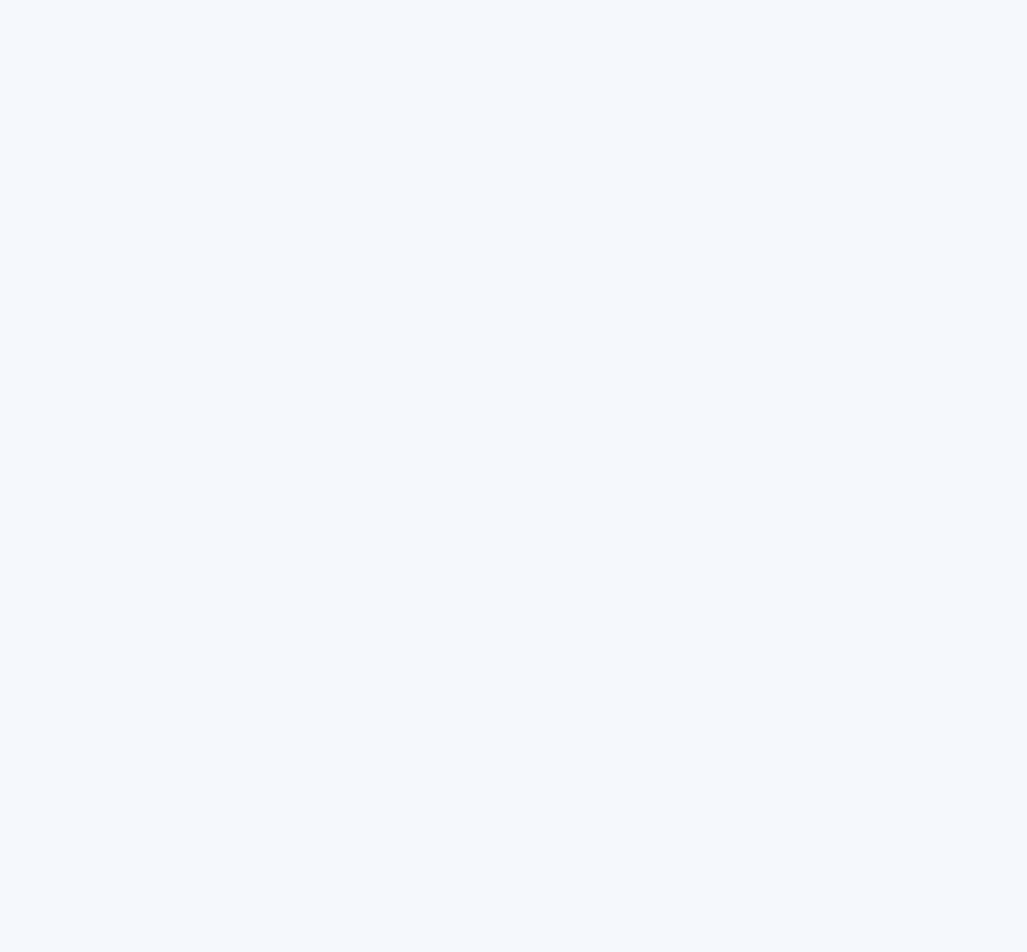
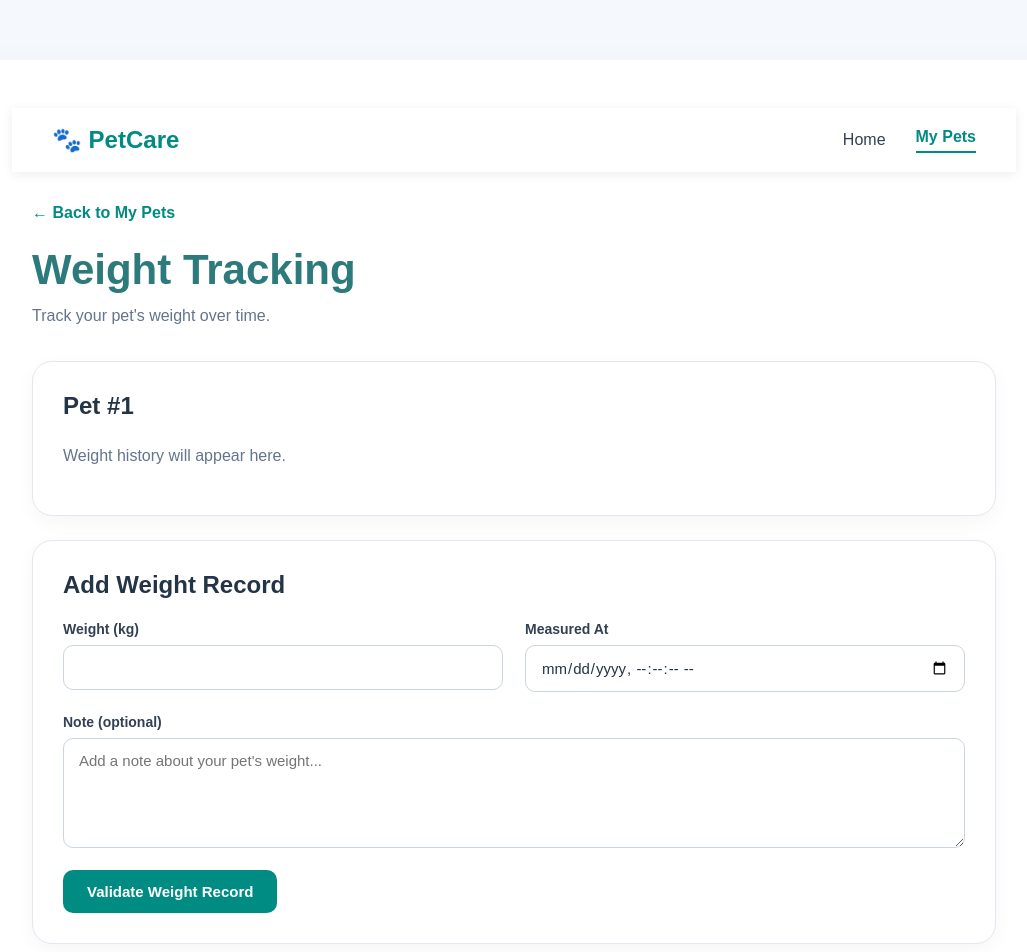
Before and after one commit to ducanhonichan/petcare-project, a React app in the folder frontend/: page /pets/1/weights in a window 1280 px wide. Before the commit this address had no page. Shown: the top 952 px of the page, without its empty margins (126-1153 px from the left). Before the commit the page ends 800 px from the top, so only its background shows below. Built offline with nearby package versions, Linux system fonts and the light colour scheme; the HTML template or start-up script is replaced by a standard one.

Commit message:
feat(T16): implement weight tracking frontend

```diff
--- a/frontend/src/App.css
+++ b/frontend/src/App.css
@@ -486,3 +486,151 @@ li {
     text-align: left;
   }
 }
+
+
+
+/* ===== WEIGHT TRACKING PAGE ===== */
+
+.weights-page {
+  width: 100%;
+}
+
+.weights-page > a {
+  display: inline-block;
+  margin-bottom: 24px;
+  color: #008b83;
+  text-decoration: none;
+  font-weight: 600;
+}
+
+.weights-page > a:hover {
+  text-decoration: underline;
+}
+
+.weights-page h1 {
+  margin: 0 0 8px;
+  font-size: 42px;
+  color: #2c7a7b;
+}
+
+.weights-page > p {
+  margin: 0 0 32px;
+  color: #64748b;
+}
+
+/* Weight Cards */
+
+.weights-card {
+  padding: 30px;
+  margin-bottom: 24px;
+  background: #ffffff;
+  border: 1px solid #e2e8f0;
+  border-radius: 20px;
+  box-shadow: 0 6px 20px rgba(0, 0, 0, 0.04);
+}
+
+.weights-card h2 {
+  margin: 0 0 22px;
+  color: #243447;
+  font-size: 24px;
+}
+
+/* Weight Form */
+
+.weights-card form {
+  display: grid;
+  grid-template-columns: repeat(2, minmax(0, 1fr));
+  gap: 22px;
+}
+
+.weights-card form > div {
+  display: flex;
+  flex-direction: column;
+  gap: 8px;
+}
+
+.weights-card form > div:nth-child(3) {
+  grid-column: 1 / -1;
+}
+
+.weights-card label {
+  color: #344054;
+  font-size: 14px;
+  font-weight: 600;
+}
+
+.weights-card input,
+.weights-card textarea {
+  width: 100%;
+  padding: 13px 15px;
+  border: 1px solid #cbd5e1;
+  border-radius: 10px;
+  background: #ffffff;
+  color: #243447;
+  font-size: 15px;
+  font-family: inherit;
+  box-sizing: border-box;
+}
+
+.weights-card input:focus,
+.weights-card textarea:focus {
+  outline: 2px solid #008b83;
+  outline-offset: 1px;
+}
+
+.weights-card textarea {
+  resize: vertical;
+  min-height: 110px;
+}
+
+.weights-card button {
+  grid-column: 1 / -1;
+  justify-self: start;
+  padding: 13px 24px;
+  background: #008b83;
+  color: #ffffff;
+  border: none;
+  border-radius: 10px;
+  font-size: 15px;
+  font-weight: 600;
+  cursor: pointer;
+  transition: 0.2s ease;
+}
+
+.weights-card button:hover {
+  background: #006e68;
+  transform: translateY(-2px);
+}
+
+.weights-card p[role="status"] {
+  margin: 20px 0 0;
+  padding: 14px 16px;
+  background: #eaf7f4;
+  border-radius: 10px;
+  color: #285e61;
+  font-weight: 600;
+}
+
+/* Responsive */
+
+@media (max-width: 768px) {
+  .weights-page h1 {
+    font-size: 34px;
+  }
+
+  .weights-card {
+    padding: 22px;
+  }
+
+  .weights-card form {
+    grid-template-columns: 1fr;
+  }
+
+  .weights-card form > div:nth-child(3) {
+    grid-column: auto;
+  }
+
+  .weights-card button {
+    width: 100%;
+  }
+}
--- a/frontend/src/App.jsx
+++ b/frontend/src/App.jsx
@@ -2,6 +2,7 @@ import { BrowserRouter, Routes, Route } from 'react-router-dom'
 import MainLayout from './components/MainLayout'
 import Home from './pages/Home'
 import Pets from './pages/Pets'
+import Weights from './pages/Weights'
 
 function App() {
   return (
@@ -10,6 +11,10 @@ function App() {
         <Route element={<MainLayout />}>
           <Route path="/" element={<Home />} />
           <Route path="/pets" element={<Pets />} />
+          <Route
+            path="/pets/:petId/weights"
+            element={<Weights />}
+          />
         </Route>
       </Routes>
     </BrowserRouter>
--- a/frontend/src/pages/Pets.jsx
+++ b/frontend/src/pages/Pets.jsx
@@ -1,5 +1,7 @@
 
 import { useState } from 'react'
+
+import { useNavigate } from 'react-router-dom'
 
 const emptyPet = {
   name: '',
@@ -9,6 +11,8 @@ const emptyPet = {
 }
 
 function Pets() {
+  const navigate = useNavigate()
+
   const [showAddForm, setShowAddForm] = useState(false)
   const [editingPetId, setEditingPetId] = useState(null)
   const [selectedPetId, setSelectedPetId] = useState(null)
@@ -354,10 +358,18 @@ function Pets() {
                 Edit
               </button>
 
+<button
+  type="button"
+  onClick={() => navigate(`/pets/${pet.id}/weights`)}
+>
+  Weight Tracking
+</button>
               <button
                 type="button"
                 onClick={() => handleDeletePet(pet.id)}
               >
+
+
                 Delete
               </button>
             </div>
--- /dev/null
+++ b/frontend/src/pages/Weights.jsx
@@ -0,0 +1,93 @@
+import { useState } from 'react'
+import { Link, useParams } from 'react-router-dom'
+
+function Weights() {
+  const { petId } = useParams()
+
+  const [weight, setWeight] = useState('')
+  const [measuredAt, setMeasuredAt] = useState('')
+  const [note, setNote] = useState('')
+  const [message, setMessage] = useState('')
+
+  function handleSubmit(event) {
+    event.preventDefault()
+
+    const value = Number(weight)
+
+    if (!Number.isFinite(value) || value <= 0 || value > 9999.99) {
+      setMessage('Please enter a valid weight.')
+      return
+    }
+
+    if (!measuredAt) {
+      setMessage('Please select the measurement date and time.')
+      return
+    }
+
+    setMessage('Form validated. Saving will be available after login integration.')
+  }
+
+  return (
+    <main className="weights-page">
+      <Link to="/pets">← Back to My Pets</Link>
+
+      <h1>Weight Tracking</h1>
+      <p>Track your pet's weight over time.</p>
+
+      <section className="weights-card">
+        <h2>Pet #{petId}</h2>
+        <p>Weight history will appear here.</p>
+      </section>
+
+      <section className="weights-card">
+        <h2>Add Weight Record</h2>
+
+        <form onSubmit={handleSubmit}>
+          <div>
+            <label htmlFor="weight">Weight (kg)</label>
+            <input
+              id="weight"
+              type="number"
+              min="0.01"
+              max="9999.99"
+              step="0.01"
+              value={weight}
+              onChange={(event) => setWeight(event.target.value)}
+              required
+            />
+          </div>
+
+          <div>
+            <label htmlFor="measuredAt">Measured At</label>
+            <input
+              id="measuredAt"
+              type="datetime-local"
+              step="1"
+              value={measuredAt}
+              onChange={(event) => setMeasuredAt(event.target.value)}
+              required
+            />
+          </div>
+
+          <div>
+            <label htmlFor="note">Note (optional)</label>
+            <textarea
+              id="note"
+              maxLength={5000}
+              value={note}
+              onChange={(event) => setNote(event.target.value)}
+              placeholder="Add a note about your pet's weight..."
+              rows={3}
+            />
+          </div>
+
+          <button type="submit">Validate Weight Record</button>
+        </form>
+
+        {message && <p role="status">{message}</p>}
+      </section>
+    </main>
+  )
+}
+
+export default Weights
```
